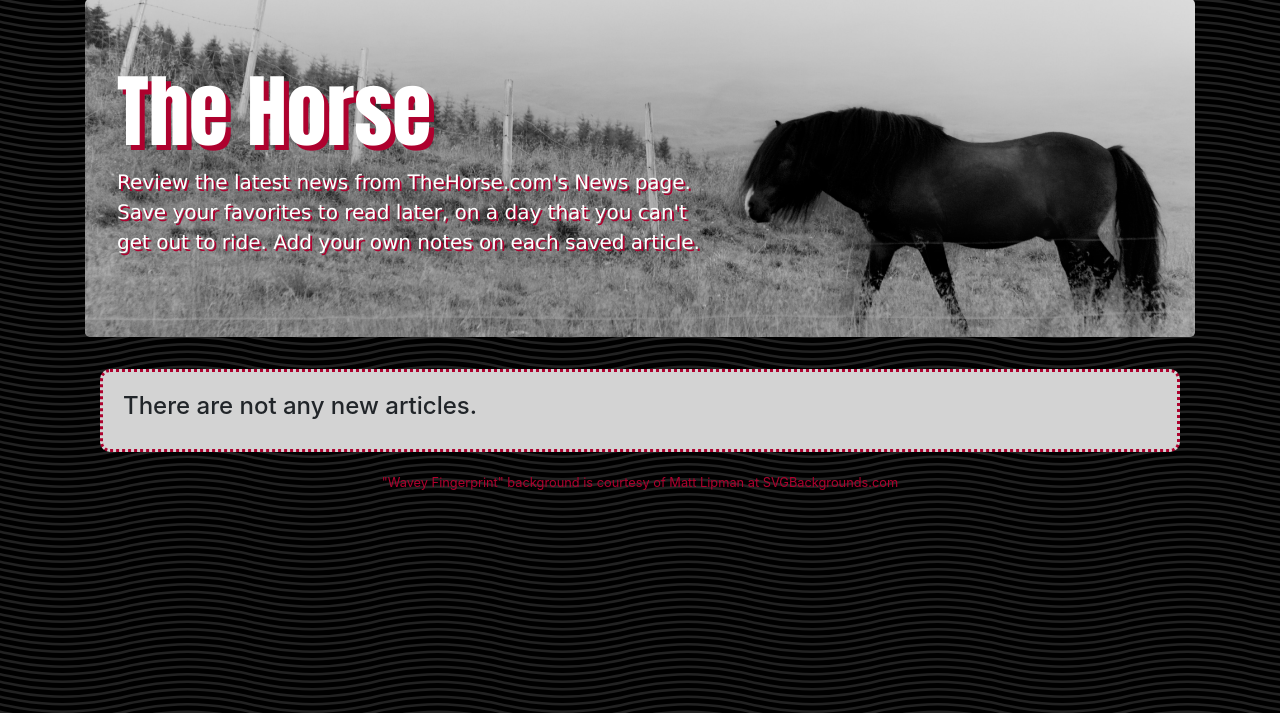
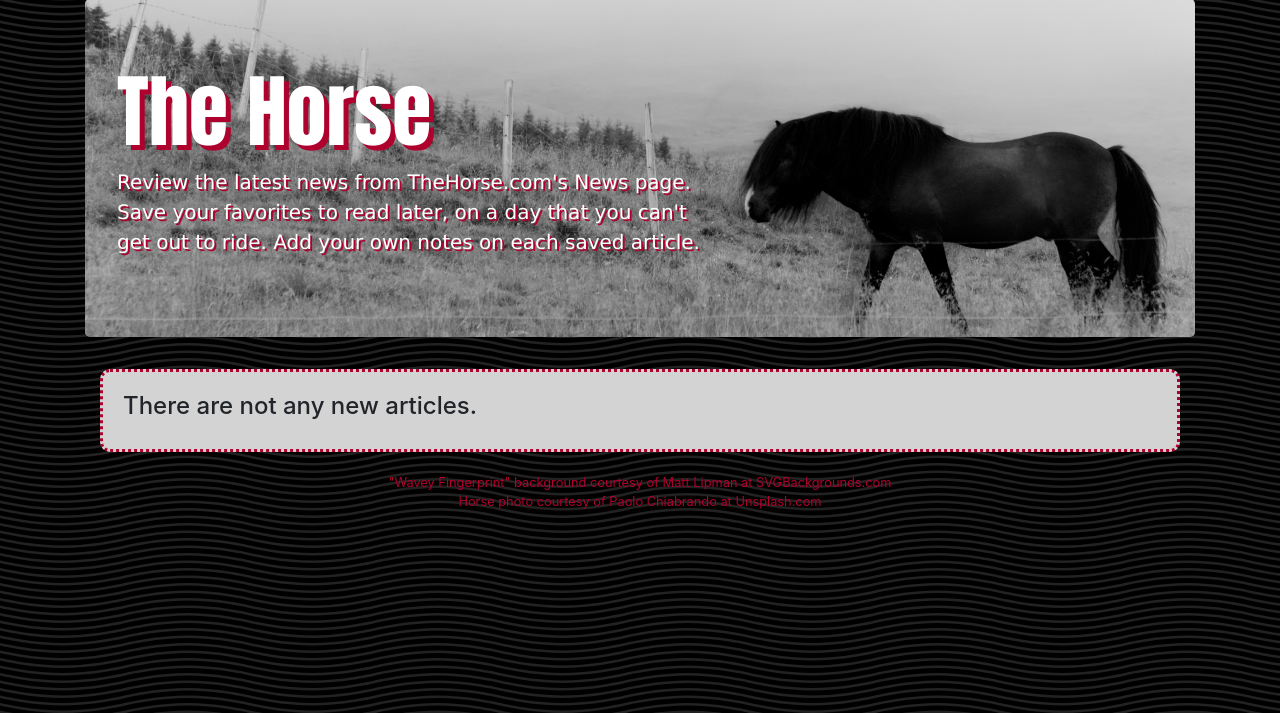
Before and after one commit to JLGaumnitz/mongo-news-scraper, a Node server app: page / in a window 1280 px wide. Shown: the part 87-800 px from the top of the page. Run offline with Node 20, Linux system fonts and the light colour scheme; data that the repository does not hold is empty; some libraries are stand-ins or nearby versions.

Commit message:
added photo courtesy line and deleted unused images, fixed typo in readme

```diff
--- a/views/home.handlebars
+++ b/views/home.handlebars
@@ -6,7 +6,9 @@
             <h1 class="display-4">
                 The Horse
             </h1>
-            <p class="lead"><strong>Review the latest news from TheHorse.com's News page. Save your favorites to read later, on a day that you can't get out to ride. Add your own notes on each saved article.</strong></p>
+            <p class="lead"><strong>Review the latest news from TheHorse.com's News page. Save your favorites to read
+                    later, on a day that you can't get out to ride. Add your own notes on each saved article.</strong>
+            </p>
         </div>
 
     </div>
@@ -37,8 +39,11 @@
 </div>
 
 
-  <footer class="footer">
-    <h6><small>"Wavey Fingerprint" background is courtesy of Matt Lipman at <a href="https://SVGBackgrounds.com"
-          target="_blank">SVGBackgrounds.com</a></small>
+<footer class="footer">
+    <h6><small>"Wavey Fingerprint" background courtesy of Matt Lipman at <a href="https://SVGBackgrounds.com"
+                target="_blank">SVGBackgrounds.com</a> <br>
+            Horse photo courtesy of Paolo Chiabrando at <a href="https://unsplash.com/photos/lW9gxX6rrvE"
+                target="_blank">Unsplash.com</a>
+        </small>
     </h6>
-  </footer>
+</footer>
```
Also changed, not shown: README.md, public/assets/images/vladimir-vujeva-dsCDmkh5K4M-unsplash.jpg (deleted), public/assets/images/xavier-senente-4qvruVLCmPk-unsplash.jpg (deleted).
